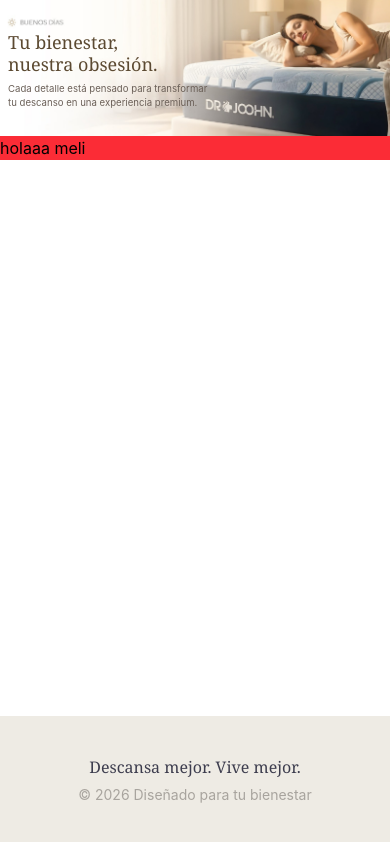
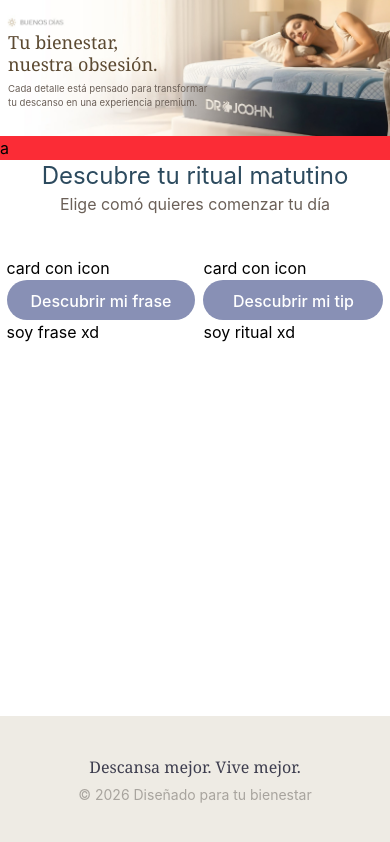
Before and after one commit to softwaredlg/Streak-Pages-front-, a React (Vite) app: page /home in a window 390 px wide. Built offline with nearby package versions, Linux system fonts and the light colour scheme.

Commit message:
responsive footer y header terminadoconstruccion de homePage

```diff
--- a/package.json
+++ b/package.json
@@ -13,6 +13,7 @@
     "@tailwindcss/vite": "^4.3.0",
     "react": "^19.2.6",
     "react-dom": "^19.2.6",
+    "react-router-dom": "^7.15.1",
     "tailwindcss": "^4.3.0"
   },
   "devDependencies": {
--- a/src/App.jsx
+++ b/src/App.jsx
@@ -1,16 +1,13 @@
-import { useState } from 'react'
-import Footer from './components/footer'
-import Layout from './components/layout'
+import { Routes, Route } from 'react-router-dom'
+import HomePage from './views/HomePage'
 import './styles/App.css'
 
 function App() {
-  const [count, setCount] = useState(0)
-  const responsive = `bg-red-500 md:bg-blue-500 lg:bg-green-500`
 
   return (
-    <Layout>
-      <h1 className={responsive}>holaaa meli</h1>
-    </Layout>
+    <Routes>
+      <Route path='/home' element={<HomePage />} />
+    </Routes>
   )
 }
 
--- /dev/null
+++ b/src/components/button.jsx
@@ -0,0 +1,37 @@
+
+import { Link } from "react-router-dom";
+import { getIcon } from "../utils/dictionaries";
+
+const Button = ({ text, route, bgColor, textColor, icon }) => {
+    const iconSrc = getIcon(icon);
+    return (
+        <Link
+            to={route}
+            style={{
+                backgroundColor: bgColor,
+                color: textColor
+            }}
+            className="
+                min-w-45
+                min-h-10
+                2xl:min-h-12
+                2xl:min-w-50
+                inline-flex
+                flex-row
+                items-center
+                justify-center
+                gap-2
+                font-medium
+                py-2
+                px-6
+                rounded-full
+                transition
+            "
+        >
+            {iconSrc && <img src={iconSrc} alt={icon} className="w-7 h-7" />}
+            <span className="translate-y-px">{text}</span>
+        </Link>
+    );
+};
+
+export default Button;
--- a/src/main.jsx
+++ b/src/main.jsx
@@ -1,10 +1,13 @@
 import { StrictMode } from 'react'
 import { createRoot } from 'react-dom/client'
+import { BrowserRouter } from 'react-router-dom'
 import './styles/index.css'
 import App from './App.jsx'
 
 createRoot(document.getElementById('root')).render(
-  <StrictMode>
-    <App />
-  </StrictMode>,
+  <BrowserRouter>
+    <StrictMode>
+      <App />
+    </StrictMode>
+  </BrowserRouter>
 )
--- /dev/null
+++ b/src/utils/dictionaries.js
@@ -0,0 +1,7 @@
+import focoIcon from '../assets/foco.png'
+export const getIcon = key => {
+    const icons = {
+        foco:focoIcon
+    };
+    return icons[key] || null
+}
--- a/src/views/HomePage.jsx
+++ b/src/views/HomePage.jsx
@@ -0,0 +1,78 @@
+import Button from "../components/button";
+import Layout from "../components/layout"
+
+const HomePage = () => {
+    const responsive = `bg-red-500 md:bg-blue-500 lg:bg-green-500 xl:bg-green-300 2xl:bg-green-100`
+    return (
+        <Layout>
+            <div className={responsive}><p>a</p></div>
+            <div className="
+                    flex
+                    flex-col
+                    items-center
+                    max-w-full
+                    "
+                id="contentContainer"
+            >
+                <div className="
+                        flex
+                        flex-col
+                        items-center
+                        "
+                    id="titlesContainer"
+                >
+                    <h1 className="
+                            text-[#2C4A5E]
+                            text-2xl
+                            md:text-5xl
+                            lg:text-6xl
+                            xl:text-6xl
+                            2xl:text-7xl
+                            "
+                    >Descubre tu ritual matutino</h1>
+                    <h2 className="
+                            text-[#6B6058]
+                            text-base
+                            md:text-2xl
+                            lg:text-3xl
+                            xl:text-3xl
+                            2xl:text-4xl
+                            "
+                    >Elige comó quieres comenzar tu día</h2>
+                </div>
+                <div className="
+                        mt-10
+                        flex
+                        gap-2
+                        2xl:gap-96
+                        "
+                    id="ritualsContainer">
+                    <div className="" id="phraseContainer">
+                        <div className="">
+                            <p>card con icon</p>
+                        </div>
+                        <Button
+                            text={"Descubrir mi frase"}
+                            route={"/test"}//cambiar por onClick
+                            bgColor={"#8890B5"}
+                            textColor={"#ffffff"}
+                        />
+                        <p>soy frase xd</p>
+                    </div>
+                    <div className="" id="ritualContainer">
+                        <p>card con icon</p>
+                        <Button
+                            text={"Descubrir mi tip"}
+                            route={"/test2"}//cambiar por onClick
+                            bgColor={"#8890B5"}
+                            textColor={"#ffffff"}
+                        />
+                        <p>soy ritual xd</p>
+                    </div>
+                </div>
+            </div>
+        </Layout>
+    );
+};
+
+export default HomePage;
```
Also changed, not shown: src/assets/foco.png (added), 1 other file (tests, documents, lock files or other folders).
